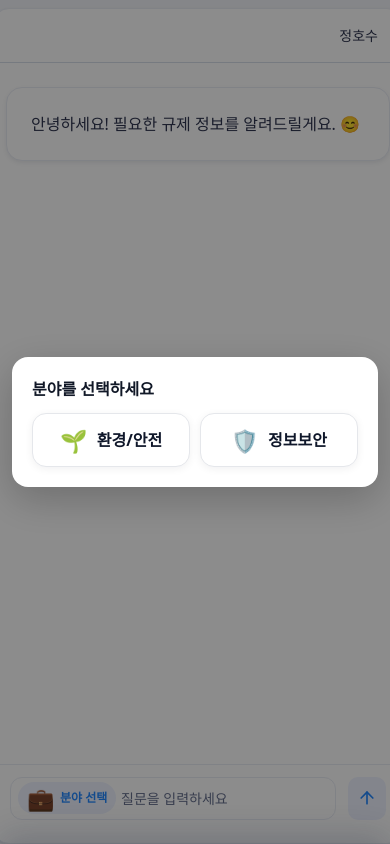
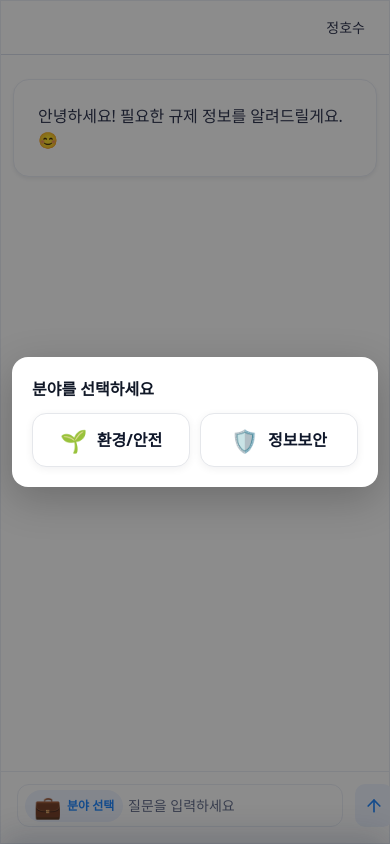
Before and after one commit to givinkwon/reg-ai-web, a Next.js app: page /chat in a window 390 px wide. Built offline with nearby package versions, Linux system fonts and the light colour scheme.

Commit message:
feat:update

```diff
--- a/app/chat/components/ChatArea.module.css
+++ b/app/chat/components/ChatArea.module.css
@@ -249,10 +249,13 @@
 /* ✅ 모바일 전용: 768px 이하에만 적용 */
 @media (max-width: 768px){
   .wrap{
-    box-sizing: border-box;    /* ✅ border/padding을 height에 포함 */
-    height: 99svh !important;            /* ✅ 주소창 표시 상태에 덜 민감 */
-    min-height: 99svh !important;
-    /* 이미 넣었다면 margin-right:0 유지 */
+    position: fixed;
+    inset: 0;                 /* top:0; right:0; bottom:0; left:0 */
+    z-index: 0;
+    margin: 0;                /* 가로 넘침 방지 */
+    border-radius: 0;         /* 모서리 둥글면 화면 밖 픽셀 생길 수 있어 제거 */
+    height: auto;             /* fixed일 땐 auto로, 내부 레이아웃은 flex가 담당 */
+    box-sizing: border-box;
   }
 
   .stream{
```
